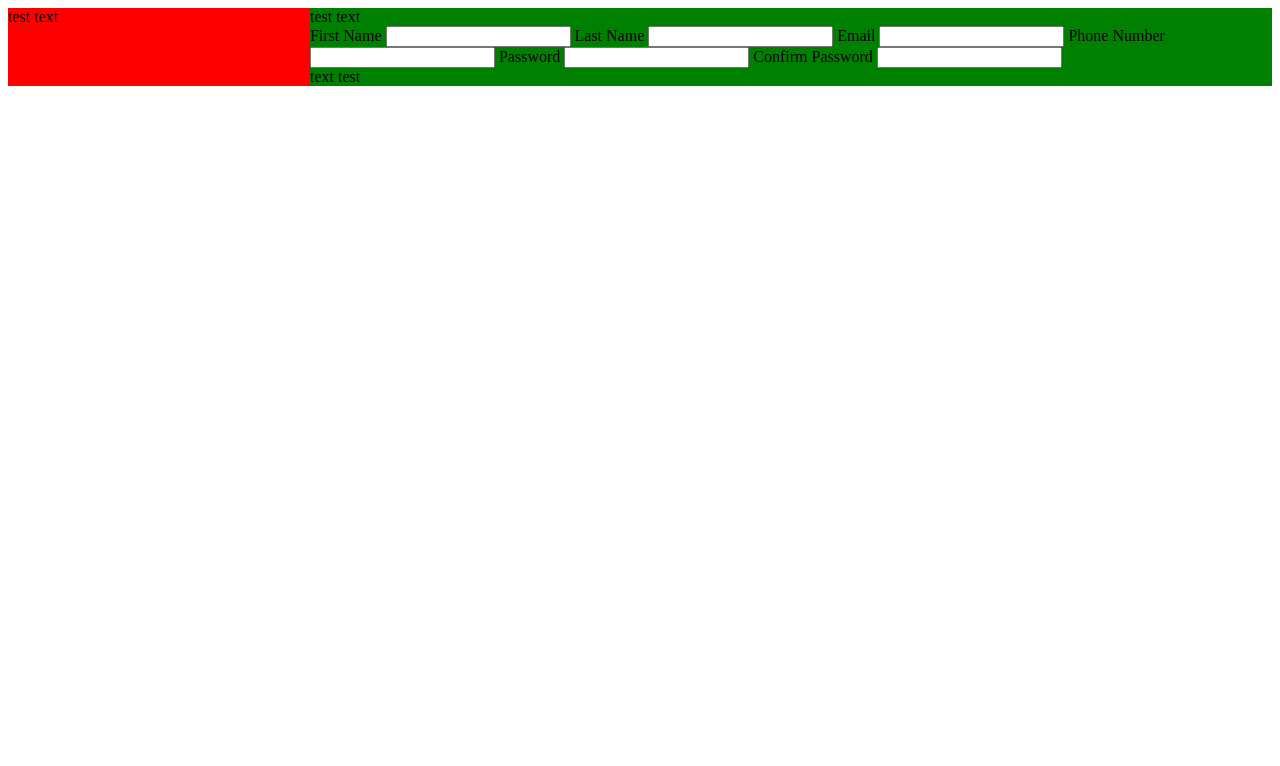
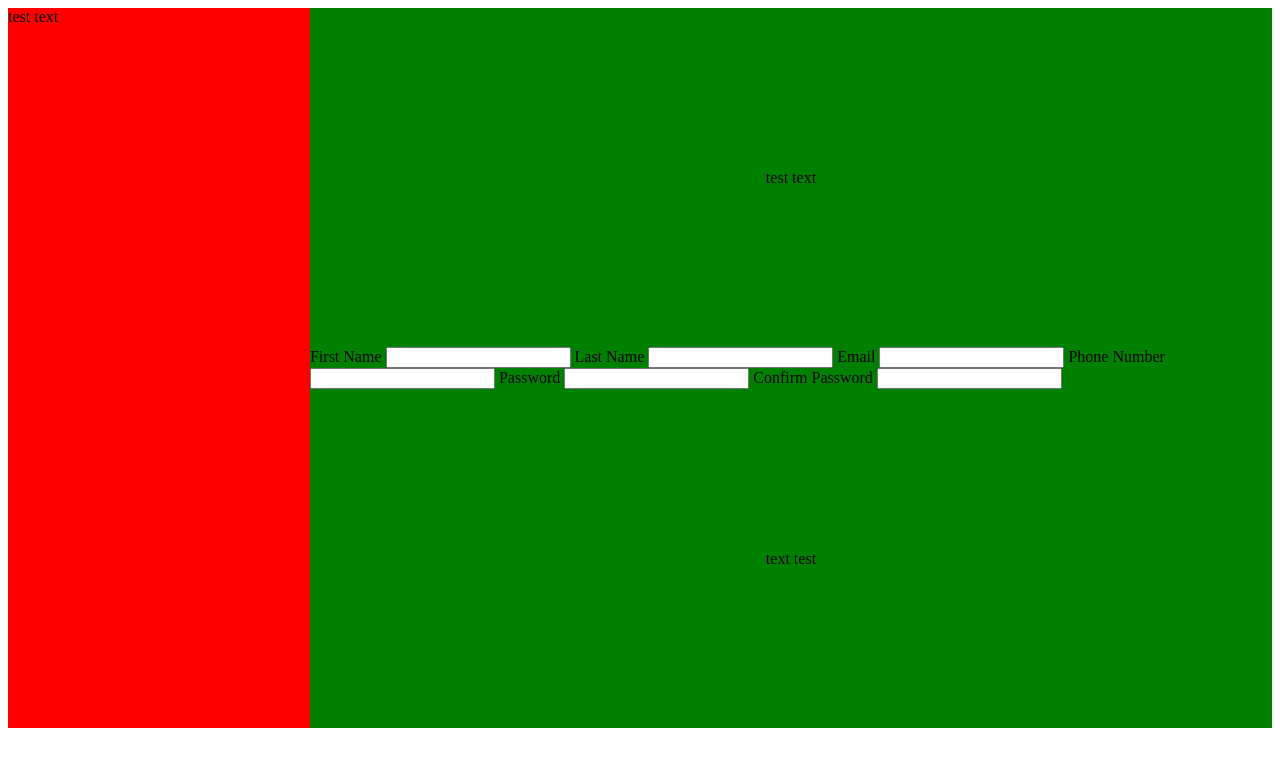
Before and after one commit to JS-Project96/sign-up-form, a plain HTML site: page index.html in a window 1280 px wide. Drawn offline with Linux system fonts and the light colour scheme.

Commit message:
created basic layout

```diff
--- a/styles/style.css
+++ b/styles/style.css
@@ -1,5 +1,6 @@
 .container {
     display: flex;
+    height: 90vh;
 }
 
 .left-section {
@@ -8,6 +9,9 @@
 }
 
 .right-section {
+    display: flex;
+    flex-direction: column;
     background-color: green;
-    justify-content: space-between;
+    align-items: center;
+    justify-content: space-evenly;
 }
```
